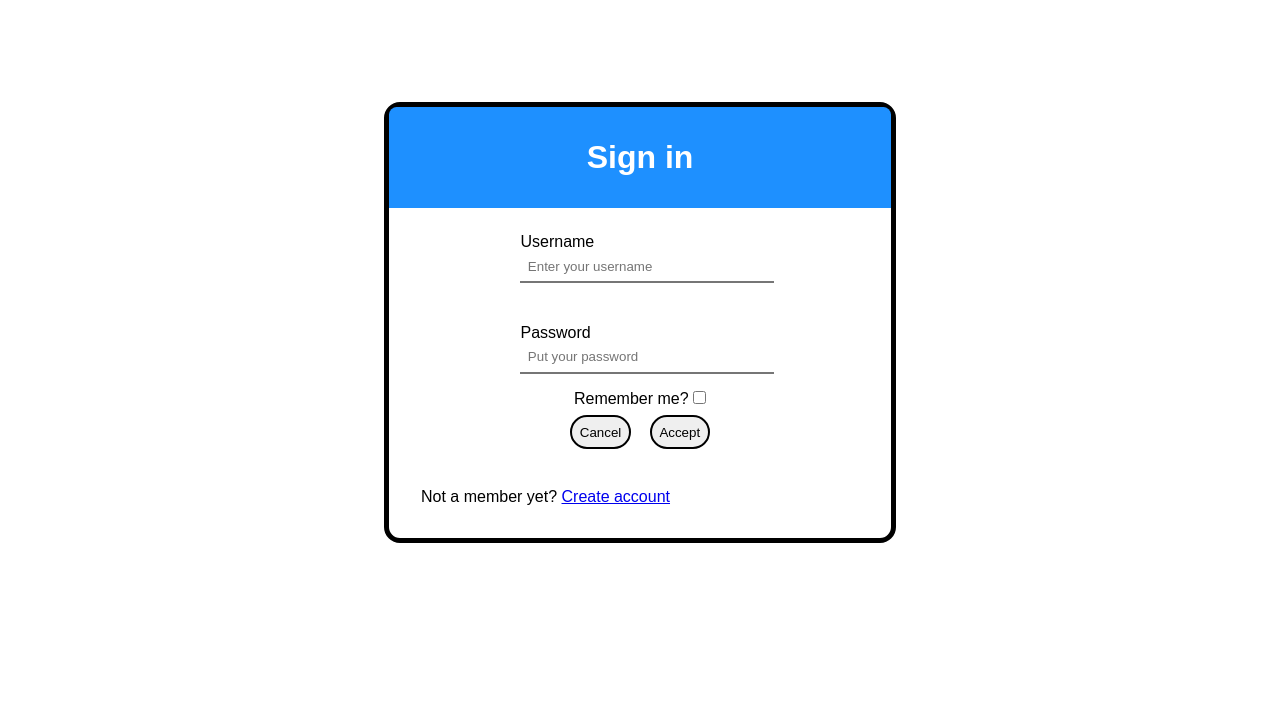
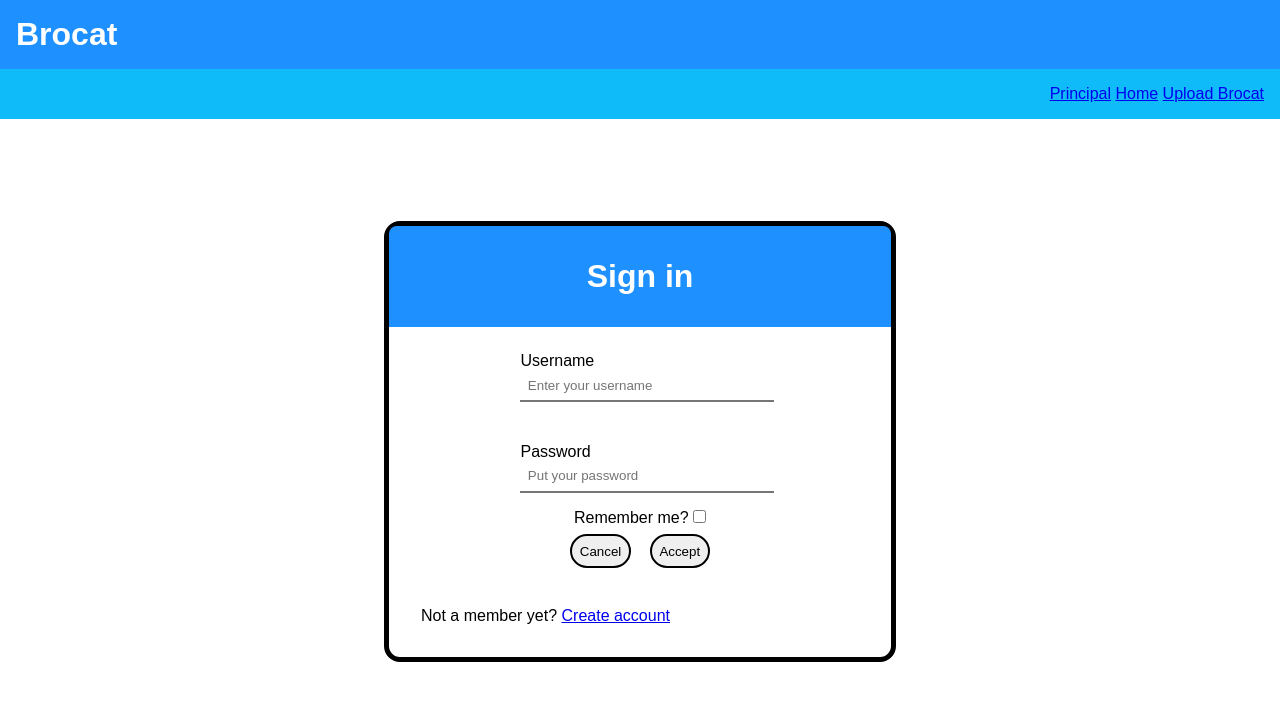
Before and after one commit to Wachamuli/Brocat, a Flask app: a page that uses brocat/templates/login.html in a window 1280 px wide. Shown: the top 701 px of the page. Run offline with Flask 2, Linux system fonts and the light colour scheme; parts of the project's set-up code (start-up, migrations or seed data) failed here and were passed over.

Commit message:
Css added to the index template and the brocat displayer is working partially

```diff
--- a/brocat/static/css/main.css
+++ b/brocat/static/css/main.css
@@ -2,12 +2,7 @@
     font-family: 'Cascadia Code', sans-serif;
     padding: 0;
     margin: 0;
-}
-
-.flashed-msg {
-    color: #27ae60;
-    text-align: center;
-    margin: 1rem;
+    list-style: none;
 }
 
 /* body {
@@ -20,8 +15,53 @@
     background-size:16px 16px;
 } */
 
+.flashed-msg {
+    color: #27ae60;
+    text-align: center;
+    margin: 1rem;
+}
 
-/* * AUTHENTICATION FORM */
+/* * NAV */
+
+.nav-bar {
+    text-align: right;
+    padding: 1em;
+    background: #0fbcf9;
+}
+
+.nav-bar li {
+    display: inline;
+}
+
+/* * INDEX  */
+
+
+.p-header {
+    background: #1e90ff;
+    color: #ffff;
+    padding: 1.0em;
+    display: flex;
+    justify-content: space-between;
+}
+
+.login-btn, .create-btn {
+    padding: 0.5em;
+    display: inline;
+    border-radius: 20px;
+    border-color: black;
+}
+
+.grid {
+    display: grid;
+    grid-template-columns: repeat(6, 1fr);
+}
+
+.brocat-display {
+    background: #ff3f34;
+    grid-column: 2/7;
+}
+
+/* * AUTHENTICATION */
 
 .container {
     margin-left: 30%;
--- a/brocat/templates/create_account.html
+++ b/brocat/templates/create_account.html
@@ -1,4 +1,6 @@
 {% extends "layout.html" %}
+
+{% block title %}Create Account{% endblock %}
 
 {% block main %}
 <div class="container">
--- a/brocat/templates/layout.html
+++ b/brocat/templates/layout.html
@@ -10,10 +10,24 @@
 
 <body>
 
+    <header class="p-header">
+        <h1 class="logo">Brocat</h1>
+        {% block header %}{% endblock %}
+    </header>
+
+    <nav class="nav-bar">
+        <ul>
+            <li><a href="/">Principal</a></li>
+            <li><a href="/home">Home</a></li>
+            <li><a href="/home/upload_brocat">Upload Brocat</a></li>
+        </ul>
+    </nav>
+
     <main>
         {% block main %}{% endblock %}
     </main>
 
+
 </body>
 
 </html>
--- a/brocat/templates/login.html
+++ b/brocat/templates/login.html
@@ -1,4 +1,6 @@
 {% extends "layout.html" %}
+
+{% block title %}Login{% endblock %}
 
 {% block main %}
 {% with messages = get_flashed_messages() %}
--- a/brocat/templates/upload_brocat.html
+++ b/brocat/templates/upload_brocat.html
@@ -1,4 +1,10 @@
 {% extends "layout.html" %}
+
+{% block title %}Upload Brocat{% endblock %}
+
+{% block header %}
+<h1>Upload a Brocat</h1>
+{% endblock%}
 
 {% block main %}
 <section>
--- a/brocat/views.py
+++ b/brocat/views.py
@@ -1,4 +1,5 @@
 import os
+import random
 
 from flask import render_template, redirect, flash, request, \
     session, Blueprint, current_app as app
@@ -16,7 +17,14 @@ main = Blueprint('main', __name__)
 
 @main.route('/')
 def index():
-    return render_template('index.html')
+    total_brocats = Brocats.query.count()
+    encontered_list = []
+    for _ in range(0, total_brocats):
+        rand = random.randint(0, total_brocats)
+        brocat = Brocats.query.filter_by(id=rand).first()
+        encontered_list.append(brocat)
+
+    return render_template('index.html', brocats_list=encontered_list)
 
 
 @main.route('/create_account', methods=['GET', 'POST'])
```
Also changed, not shown: brocat/templates/index.html (+46 -6 lines).
